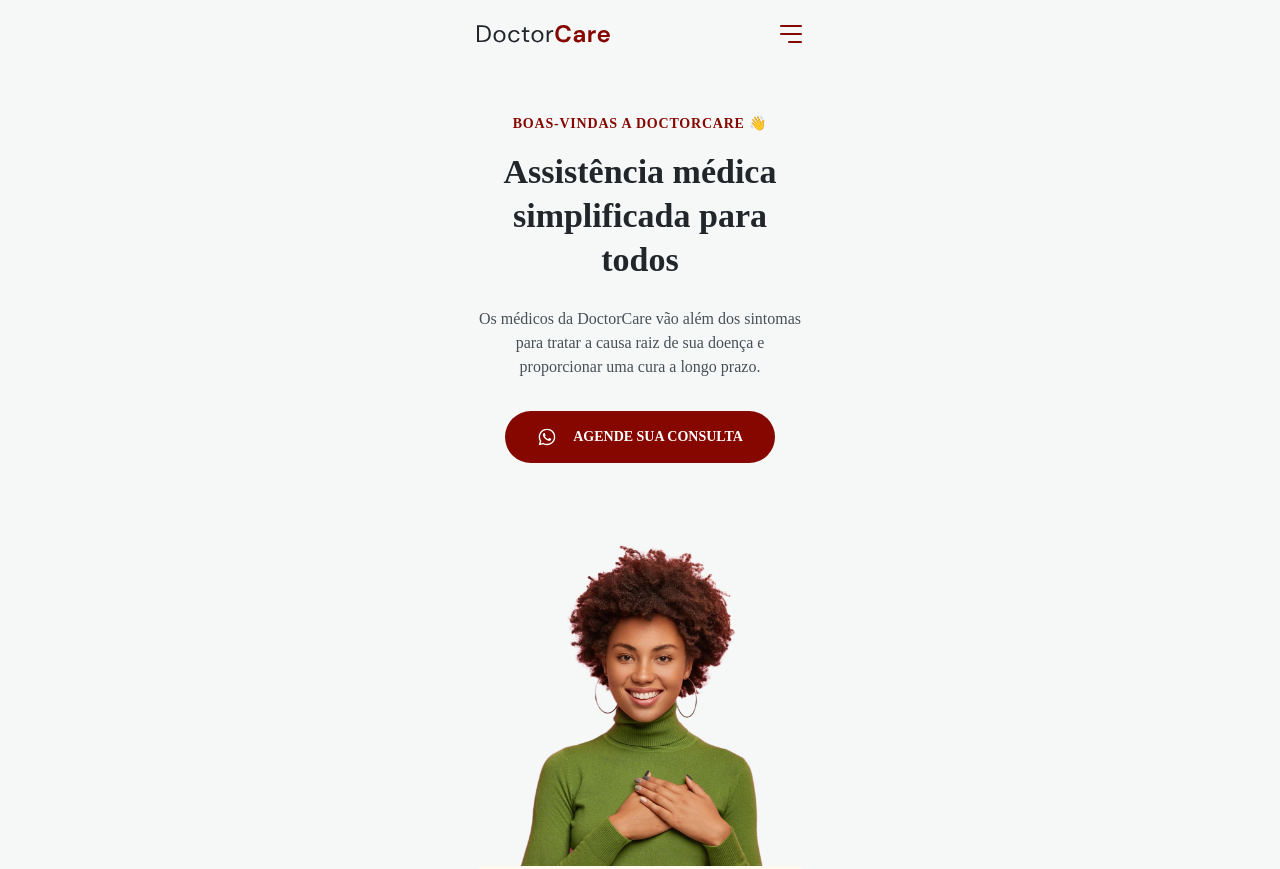
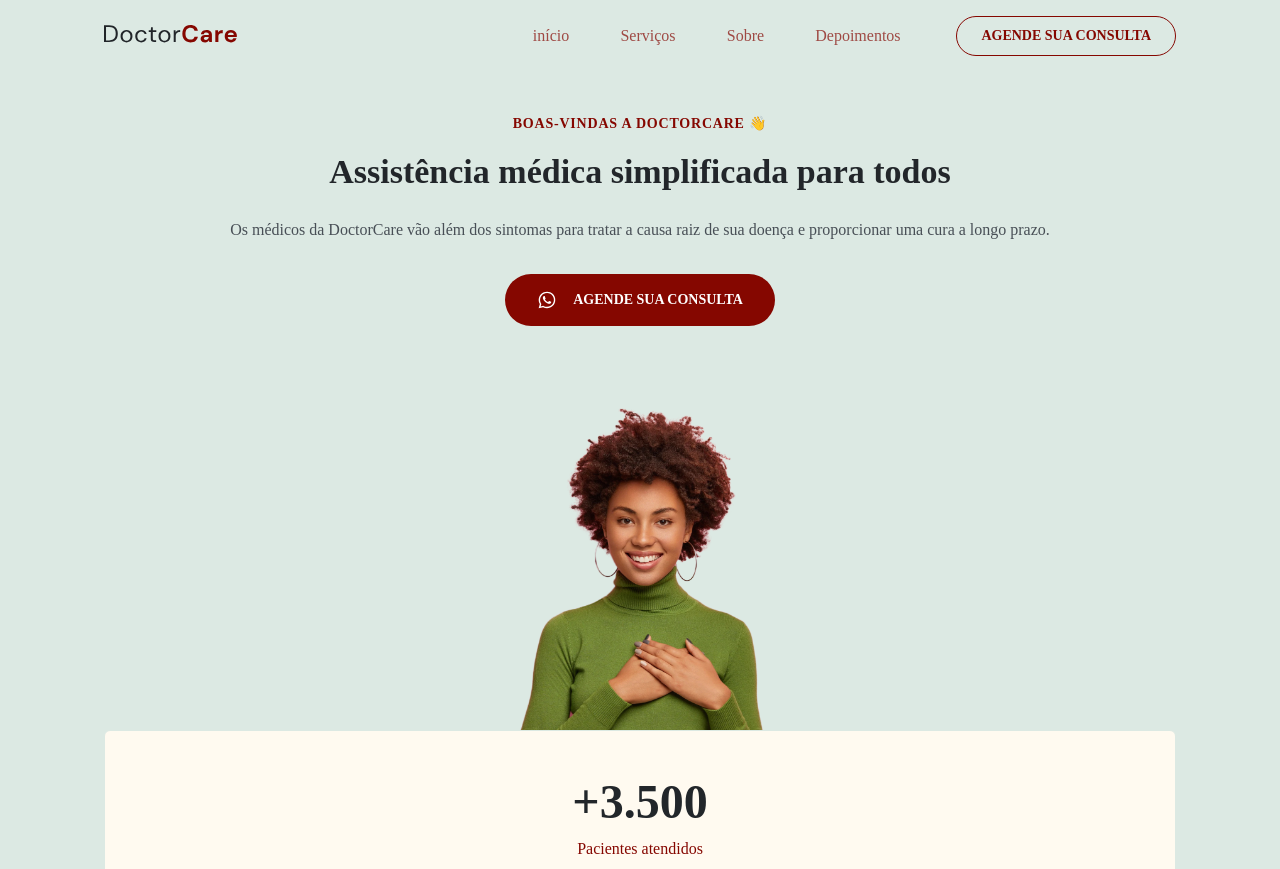
Before and after one commit to danielvito-pereira/NLW_Return, a plain HTML site: page index.html in a window 1280 px wide. Shown: the top 869 px of the page. Drawn offline with nearby package versions, Linux system fonts and the light colour scheme.

Commit message:
menu_desck_top

```diff
--- a/assets/css/logo.css
+++ b/assets/css/logo.css
@@ -10,11 +10,7 @@
   z-index: 100;
   width: 100vw;
 }
-.wrapper {
-  width: 37.5rem;
-  margin-inline: auto;
-  padding-inline: 2.4rem;
-}
+
 
 nav .wrapper {
   display: flex;
--- /dev/null
+++ b/assets/css/media_query/geral.css
@@ -0,0 +1,5 @@
+@media (min-width:1024px) {
+    .wrapper {
+      width: min(112rem, 100%);
+    }
+}
--- /dev/null
+++ b/assets/css/media_query/navigation.css
@@ -0,0 +1,114 @@
+@media (min-width:1024px) {
+  nav#navigation .wrapper *{
+    margin: 0;
+    padding: 0;
+    visibility: initial;
+    opacity: initial;
+    display:initial;
+    flex-direction: initial;
+    position:initial;
+    font-size:initial;
+    transform: initial;
+    color: initial;
+    background-color: initial;
+    font-weight: initial;
+    filter: initial;
+  }
+
+  nav#navigation .close-menu,
+  nav#navigation .open-menu,
+  nav#navigation .social-links{
+    display: none;
+  }
+
+  nav#navigation .menu {
+    display: flex;
+    align-items: center;
+    justify-content: space-between;
+    width: 60%;
+  }
+
+  nav#navigation .menu ul:nth-child(1) {
+    display: flex;
+    gap: 3.2em;
+  }
+  nav#navigation .menu ul li a {
+    color: var(--primary-color);
+    opacity: 0.7;
+
+  }
+  nav#navigation .menu  a.button {
+    display:flex;
+    justify-content:center;
+    align-items: center;
+    padding:1rem 2.4rem;
+    border: 1px solid var(--primary-color);
+    border-radius: 4rem;
+
+    color: var(--primary-color);
+
+    font-weight: 700;
+    font-size:1.4rem;
+    line-height: 1.8rem;
+    text-transform: uppercase;
+  }
+
+  nav#navigation.scroll .menu ul li a {
+    color: var(--brand-light2);
+    opacity: 0.6;
+  }
+
+  nav#navigation.scroll .menu  a.button {
+    border-color: white;
+    color: white;
+  }
+  nav#navigation .menu li a {
+    transition: opacity 0.4s;
+  }
+  nav#navigation .menu li a:active,
+  nav#navigation .menu li a:hover  {
+    opacity: 1;
+    font-weight: 700;
+
+  }
+
+  nav#navigation .menu li a::after{
+    content: '';
+    width: 0;
+    height: 2px;
+    left: -0.5rem;
+
+    background-color:var(--primary-color);
+
+    position: relative;
+    bottom:-2rem;
+    display:block;
+
+    transition: width 0.2s;
+  }
+
+  nav#navigation.scroll .menu ul li a::after{
+      background-color:var(--brand-light2);
+    }
+
+  nav#navigation .menu li a:hover::after{
+    padding-inline: 0.8rem;
+    width: 100%;
+  }
+  nav#navigation.scroll .menu ul li a:active,
+  nav#navigation.scroll .menu ul li a:hover {
+    opacity: 1;
+  }
+  nav#navigation.scroll .menu a.button:active,
+  nav#navigation.scroll .menu a.button:hover{
+    background-color: var(--primary-color);
+    filter: brightness(1.3);
+    border:none;
+  }
+
+  nav#navigation.scroll .menu a.button:hover{
+    background-color: var(--primary-color);
+    border: none;
+    color: white;
+  }
+}
--- /dev/null
+++ b/assets/css/media_query/reset.css
@@ -0,0 +1,3 @@
+@media (min-width:1024px) {
+
+}
--- /dev/null
+++ b/assets/css/media_query/responsivo.css
@@ -0,0 +1,3 @@
+@media (min-width:1024px) {
+
+}
--- a/assets/css/menu-expand.css
+++ b/assets/css/menu-expand.css
@@ -23,7 +23,7 @@
 }
 
 body.menu-expanded .menu{
-  position:fixed;
+
   top:0;
   left:0;
   background-color: var(--primary-color);
@@ -97,3 +97,8 @@
 body.menu-expanded button path {
   stroke:white;
 }
+
+nav .menu,
+nav .close-menu{
+  position:fixed;
+}
--- a/assets/css/stats.css
+++ b/assets/css/stats.css
@@ -1,5 +1,5 @@
 .stats {
-  width: 32.7rem;
+  width: 100%;
   padding-block: 4rem;
   margin-inline: auto;
 
--- a/assets/css/style.css
+++ b/assets/css/style.css
@@ -6,7 +6,8 @@
   --paragraph: hsl(210, 9%, 31%);
 
   --brand-beige: hsl(39, 100%, 97%);
-  --brand-light: hsl(calc(var(--hue)-22), 23%, 89%);/*  --brand-light: hsl(148, 23%, 89%);*/
+  --brand-light2: hsl(180, 14%, 97%);
+  --brand-light: hsl(148, 23%, 89%);/*  --brand-light: hsl(148, 23%, 89%);*/
 
   --bg-light: hsl(180, 14%, 97%);
 
@@ -20,7 +21,7 @@
   padding-block: 10rem;
 }
 .wrapper {
-  width: 37.5rem;
+  width: min(50rem, 100%); /*ele vai pegar o menor valor segundo o menor valor no momento */
   margin-inline:auto;
   padding-inline: 2.4rem;
 }
--- a/index.html
+++ b/index.html
@@ -24,7 +24,10 @@
   <link rel="stylesheet" href="assets/css/social-links.css">
   <link rel="stylesheet" href="assets/css/back_to_top.css">
   <link rel="stylesheet" href="assets/css/custon_colors.css">
-
+  <link rel="stylesheet" href="/assets/css/media_query/responsivo.css">
+  <link rel="stylesheet" href="/assets/css/media_query/geral.css">
+  <link rel="stylesheet" href="/assets/css/media_query/reset.css">
+  <link rel="stylesheet" href="/assets/css/media_query/navigation.css">
   <title> DOCTORCARE</title>
 </head>
 <body>
```
